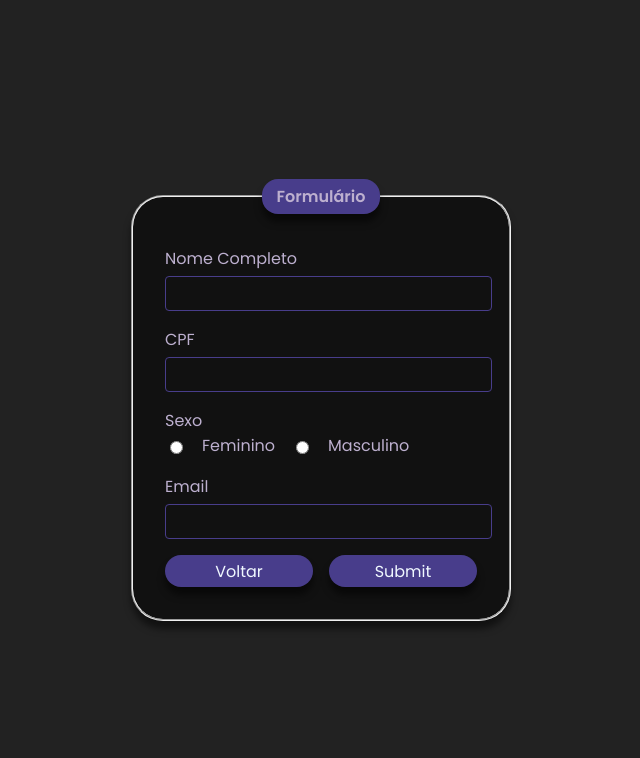
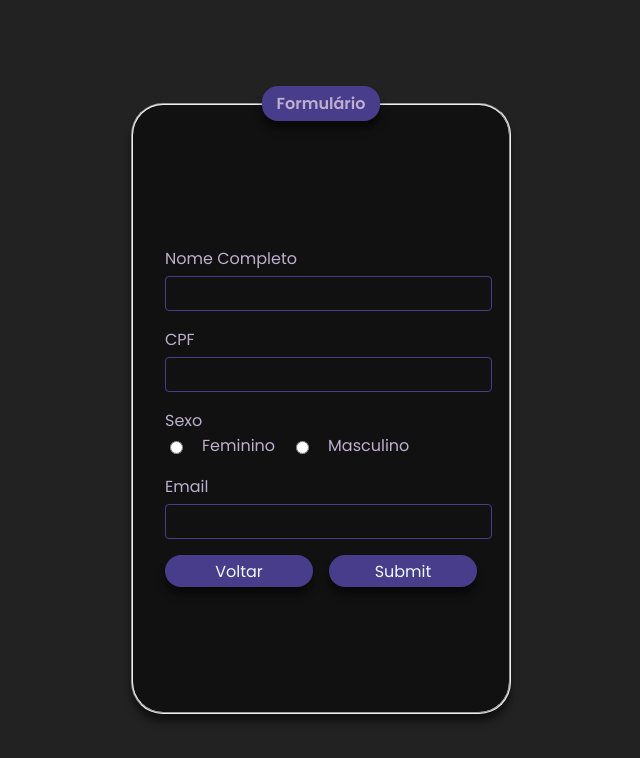
Before and after one commit to KARAUJO1003/my-simple-form, a plain HTML site: page index.html in a window 1280 px wide. Shown: the whole page, without its empty margins (319-959 px from the left). Drawn offline with Linux system fonts and the light colour scheme.

Commit message:
Update style.css

```diff
--- a/style.css
+++ b/style.css
@@ -69,6 +69,7 @@ form fieldset{
     background-color: #111;
     box-shadow: 0 8px 7px rgba(0, 0, 0, 0.5);
     border-radius:2rem;
+    height:35rem;
 }
 legend{
     border-radius: 1em;
```
